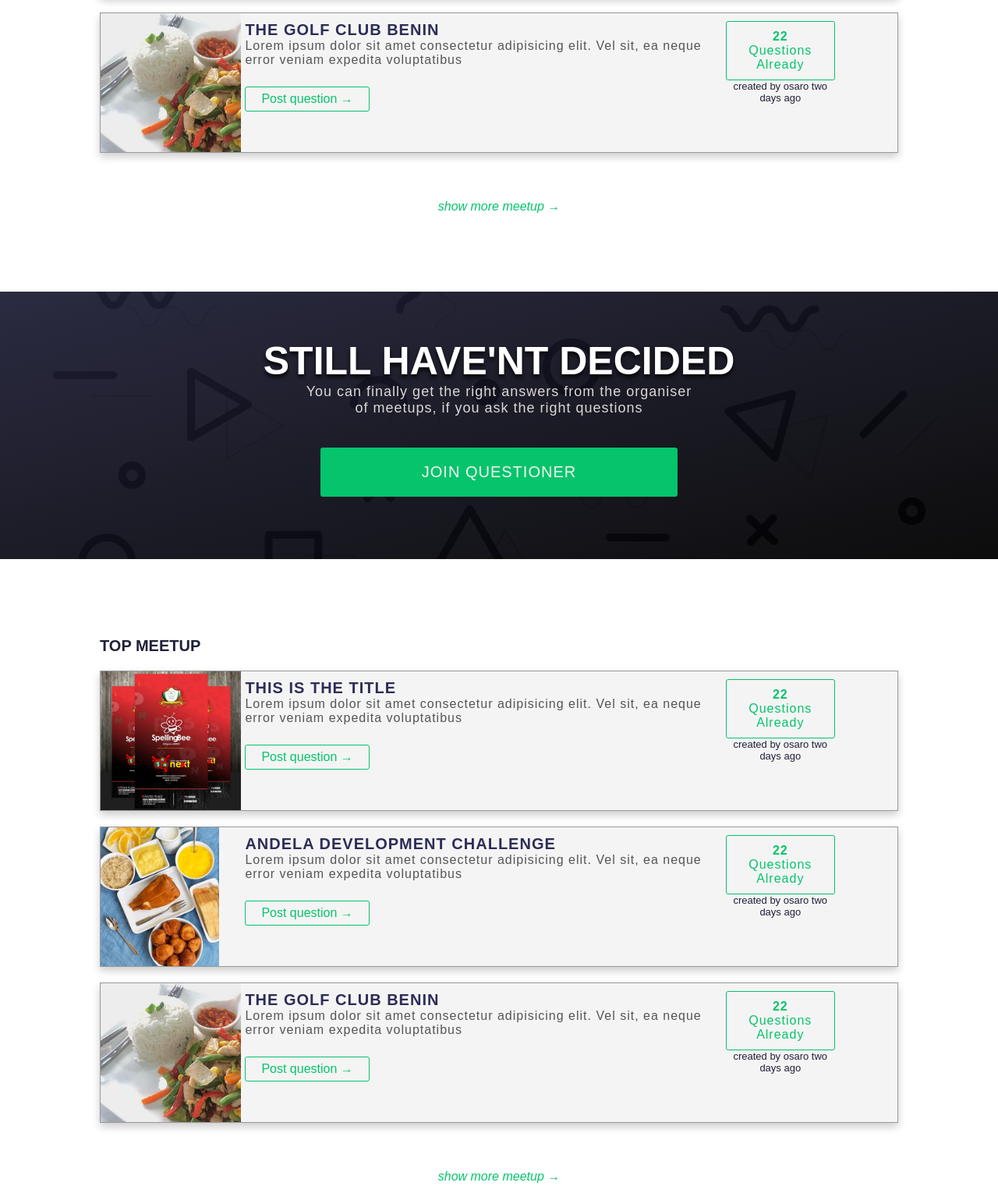
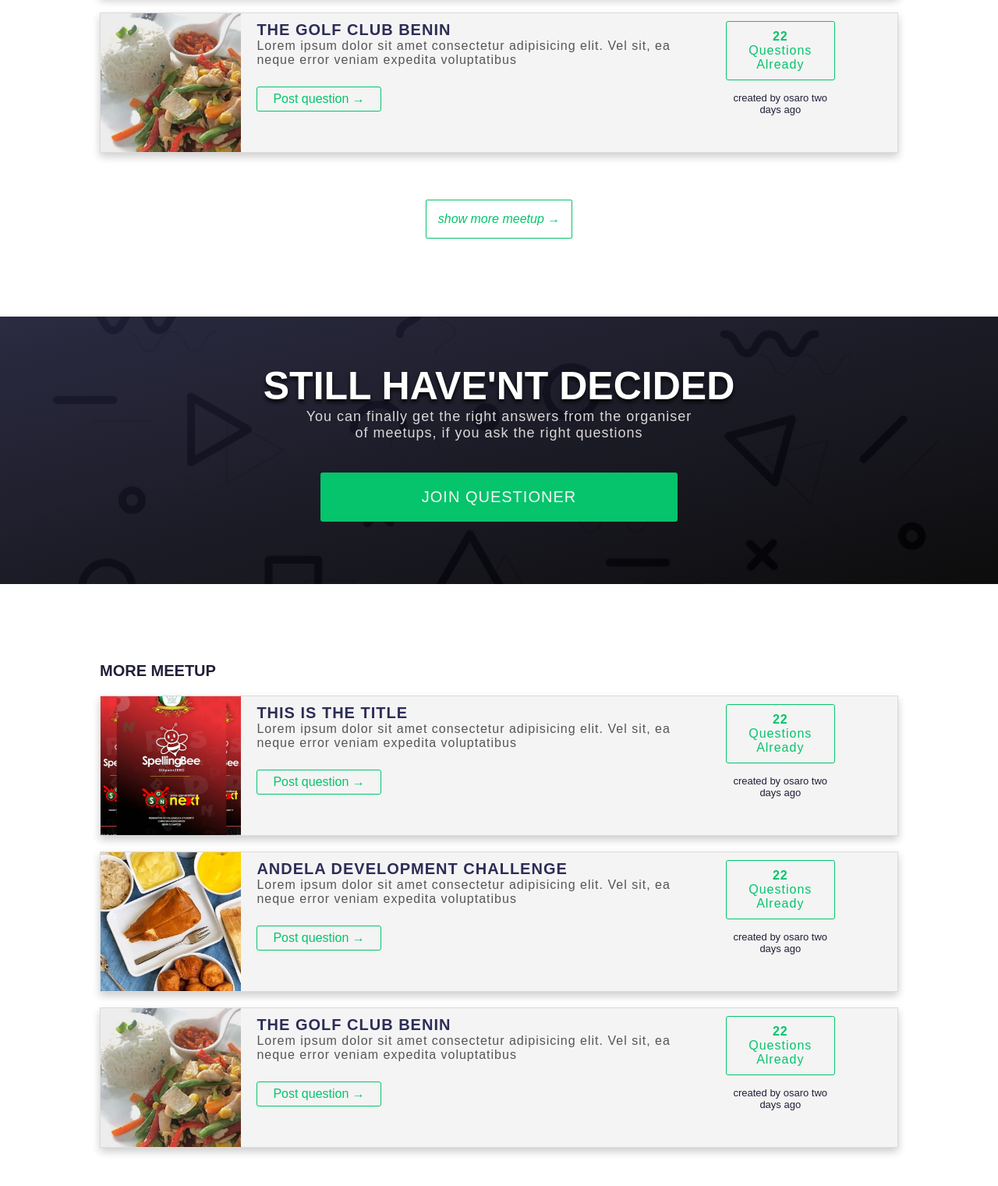
Before and after one commit to innocentEdosa/QUESTIONER, a plain HTML site: page UI/index.html in a window 1280 px wide. Shown: the part 1279-2800 px from the top of the page at 78% size. Drawn offline with Linux system fonts and the light colour scheme.

Commit message:
[Bug #163051892] Implement LFA UI feedback on Index page

```diff
--- a/UI/css/style.css
+++ b/UI/css/style.css
@@ -430,6 +430,10 @@ button:active {
     text-decoration: none;
     list-style: none;
     display: inline-block;
+}
+
+.navigation__listitem:not(:last-child) {
+    margin-right: .5rem;
 }
 
 .navigation__listsearch {
@@ -888,7 +892,7 @@ sections styling */
     width: 100%;
     height: 18rem;
     background-color: #f4f4f4;
-    border: 1px solid #999;
+    border: 1px solid #dbdbdb;
     box-shadow: 0 .5rem 1rem rgba(0, 0, 0,.2);
     overflow: hidden;
 }
@@ -914,12 +918,13 @@ sections styling */
 .card__img {
     object-fit: contain;
     height: 100%;
-    /* transform: scale(1.5); */
+    transform: scale(1.5);
+    width: 100%;
 }
 
 .card__description {
     height: 18rem;
-    padding: 1rem .5rem;
+    padding: 1rem 2rem;
 }
 
 .card__title {
@@ -966,6 +971,7 @@ sections styling */
     width: 100%;
     border-radius: .3rem;
     transition: all .3s;
+    margin-bottom: 1.5rem;
 }
 
 .card__question--link:hover {
@@ -995,6 +1001,17 @@ sections styling */
     margin-bottom: 2rem;
 }
 
+.showmore {
+    border: 1px solid rgb(5, 196, 107);
+    padding: 1.5rem;
+    border-radius: 2px;
+    transition: all .3s;
+}
+
+.showmore:hover {
+    background-color: rgb(5, 196, 107);
+    color: #fff;
+}
 /* section post styling */
 
 .section__post {
@@ -1082,7 +1099,7 @@ sections styling */
 /* footer styling */
 
 .footer {
-    padding: 10rem;
+    padding: 5rem;
     text-align: center;
     background-color:rgb(32, 32, 56);
 }
--- a/UI/index.html
+++ b/UI/index.html
@@ -39,7 +39,7 @@
                         </div>
                         <ul class="navigation__list">
                                 <li class="navigation__listitem">
-                                        <input type="text" class="navigation__listsearch">
+                                        <input type="text" class="navigation__listsearch" placeholder="search for meetups">
                                         <a href="#" class="navigation__listlink">
                                         <span class="navigation__listsearch-btn">Search</span>
                                         </a>
@@ -67,7 +67,7 @@
                     </span>
                 </h1>
                 <div class="showcase__btnwrapper u-marginTop-lg">
-                    <a href="signup.html" class="btn showcase__btn">sign up for questioneer</a>
+                    <a href="signup.html" class="btn showcase__btn">sign up for questioner</a>
                 </div>
             </div>
 </header>
@@ -187,7 +187,7 @@
                                 </div>
                 </div>
                 <div class="row u-text-center">
-                        <a href="meetup.html" class="emp u-marginTop-md ">show more meetup &rarr;</a>
+                        <a href="meetup.html" class="showmore emp u-marginTop-md ">show more meetup &rarr;</a>
                 </div>
         </section>
 
@@ -209,7 +209,7 @@
              <section class="section__meetup">
                     <div class="row">
                             <h2 class="heading--primary">
-                                    Top meetup
+                                    More meetup
                             </h2>
                     </div>
 
@@ -321,7 +321,7 @@
                                     </div>
                             </div>
                             <div class="row u-text-center ">
-                                    <a href="meetup.html" class="emp u-marginTop-md">show more meetup &rarr;</a>
+                                    <a href="meetup.html" class="showmore emp u-marginTop-md">show more meetup &rarr;</a>
                             </div>
              </section>
  </main>
```
